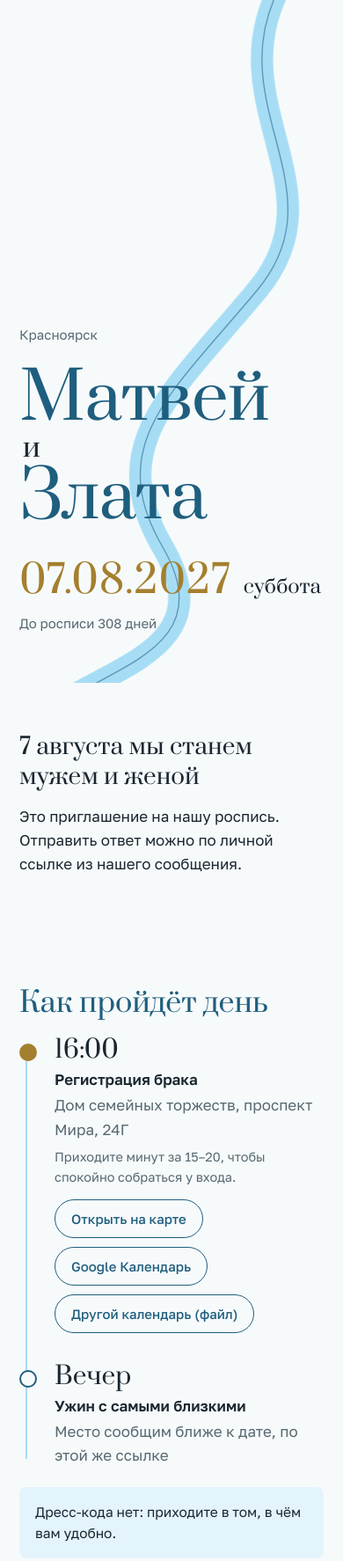
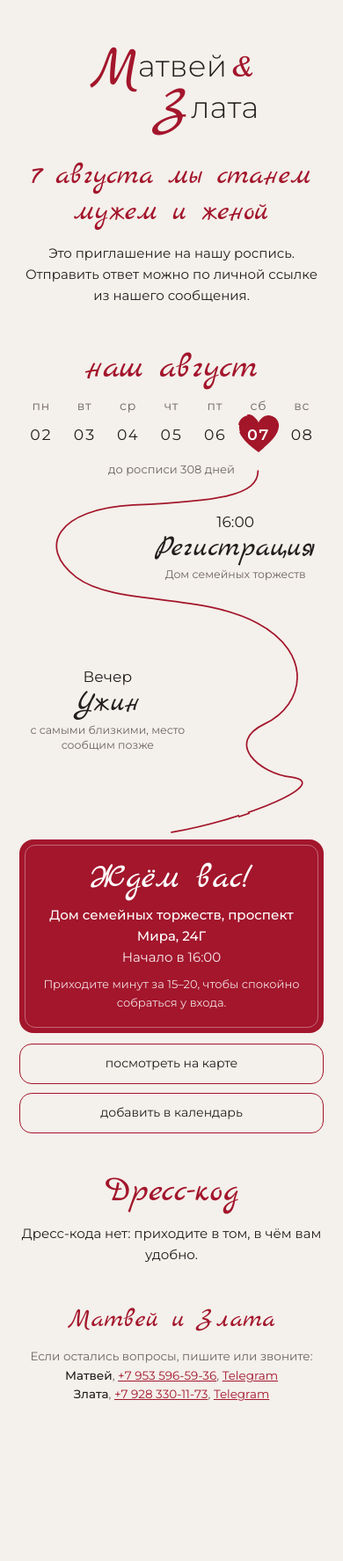
Before and after one commit to podbor16/wedding, a plain HTML site: page index.html in a window 390 px wide. Shown: the top 1774 px of the page at 88% size. After the commit the page ends 1650 px from the top, so only its background shows below. Drawn offline with Linux system fonts and the light colour scheme.

Commit message:
Add files via upload

```diff
--- a/index.html
+++ b/index.html
@@ -7,156 +7,159 @@
 <meta name="description" content="Приглашение на регистрацию брака Матвея и Златы, 7 августа 2027, Красноярск">
 <meta property="og:title" content="Матвей и Злата приглашают на роспись">
 <meta property="og:description" content="7 августа 2027, Красноярск, Дом семейных торжеств">
-<meta name="theme-color" content="#A6DDF5">
+<meta name="theme-color" content="#F4F0EB">
 <link rel="preconnect" href="https://fonts.googleapis.com">
 <link rel="preconnect" href="https://fonts.gstatic.com" crossorigin>
-<link href="https://fonts.googleapis.com/css2?family=Golos+Text:wght@400;500;600&family=Prata&display=swap" rel="stylesheet">
+<link href="https://fonts.googleapis.com/css2?family=Marck+Script&family=Montserrat:wght@300;400;500;600&display=swap" rel="stylesheet">
 <style>
+/* Бумажная открытка: тёплая бумага, бордово-красный, рукописные заголовки, линия от руки через весь день */
 :root{
-  --bg:#F7FAFB;        /* светлый фон */
-  --ink:#1A2630;
-  --muted:#566871;
-  --sky:#A6DDF5;       /* основной голубой */
-  --sky-hover:#8FD2F0;
-  --river:#1F5E7E;     /* глубокий голубой — для текста и рамок */
-  --river-soft:#E4F4FC;/* светлый голубой */
-  --line:#C3D3DB;
-  --larch:#A47F2E;     /* лиственница в августе */
+  --desk:#E6E1DB;      /* стол под открыткой (на компьютере) */
+  --paper:#F4F0EB;     /* бумага */
+  --ink:#231E1E;
+  --muted:#6E6563;
+  --red:#A3162C;       /* бордово-красный */
+  --red-dark:#86101F;
+  --red-soft:#F3E2E1;
+  --line:#DCD2CB;
   --white:#FFFFFF;
-  --danger:#9B2C2C;
-  --radius-s:8px;
-  --radius-l:18px;
-  --display:"Prata", Georgia, "Times New Roman", serif;
-  --text:"Golos Text", system-ui, -apple-system, "Segoe UI", Roboto, sans-serif;
+  --danger:#A3162C;
+  --script:"Marck Script", "Segoe Script", cursive;
+  --text:"Montserrat", system-ui, -apple-system, "Segoe UI", Roboto, sans-serif;
+  color-scheme:light;
 }
 *{box-sizing:border-box}
 html{-webkit-text-size-adjust:100%}
-body{margin:0;background:var(--bg);color:var(--ink);font:400 17px/1.6 var(--text);}
-a{color:var(--river);text-underline-offset:3px}
-:focus-visible{outline:2px solid var(--larch);outline-offset:3px;border-radius:4px}
-.wrap{max-width:620px;margin:0 auto;padding:0 22px}
+body{margin:0;background:var(--paper);color:var(--ink);font:400 15px/1.6 var(--text);}
+a{color:var(--red)}
+:focus-visible{outline:2px solid var(--red);outline-offset:3px;border-radius:4px}
+.card{max-width:460px;margin:0 auto;background:var(--paper);padding:0 22px 40px;text-align:center;overflow:hidden}
+@media (min-width:600px){
+  body{background:var(--desk)}
+  .card{margin:40px auto;box-shadow:0 18px 50px rgba(60,40,35,.18);padding:0 34px 48px}
+}
+.script{font-family:var(--script);font-weight:400;color:var(--red);line-height:1.1}
 
-/* ---------- hero ---------- */
-.hero{position:relative;min-height:92svh;display:flex;flex-direction:column;justify-content:flex-end;padding:40px 0 56px;overflow:hidden}
-.river{position:absolute;inset:0;width:100%;height:100%;pointer-events:none}
-.river path{fill:none;stroke:var(--river);stroke-width:1.4;stroke-linecap:round;opacity:.55}
-.river path.wide{stroke:var(--sky);stroke-width:26;opacity:1}
-.hero .wrap{position:relative;width:100%}
-.place{margin:0 0 28px;color:var(--muted);font-size:15px}
-.names{font:400 clamp(64px,19vw,132px)/.92 var(--display);letter-spacing:-.01em;margin:0;color:var(--river)}
-.names span{display:block}
-.names .and{font-size:.42em;line-height:1.4;color:var(--ink);padding-left:.12em}
-.date{display:flex;align-items:baseline;gap:14px;margin:34px 0 0;font:400 22px/1.2 var(--display)}
-.date b{font-weight:400;color:var(--larch);font-size:44px;letter-spacing:.02em}
-.countdown{margin:10px 0 0;color:var(--muted);font-size:15px}
+/* ---------- имена ---------- */
+.names{margin:0;padding:52px 0 0;font:300 34px/1.15 var(--text);color:var(--ink);letter-spacing:.01em}
+.names .row{display:block}
+.names .row:last-child{padding-left:2.4em}
+.names .cap{font-family:var(--script);color:var(--red);font-size:1.9em;line-height:0;vertical-align:-.12em;margin-right:-.04em}
+.names .amp{font-family:var(--script);color:var(--red);font-size:1.3em;margin-left:.15em}
+.yes{margin:10px 0 0;font:400 24px/1.2 var(--script);color:var(--muted);transform:rotate(-3deg)}
 
-/* ---------- sections ---------- */
-section{padding:56px 0}
-h2{font:400 32px/1.15 var(--display);margin:0 0 20px;color:var(--river)}
-.letter p{margin:0 0 14px;max-width:34em}
-.greet{font:400 26px/1.3 var(--display);margin:0 0 18px}
-.sign{margin-top:22px;font-family:var(--display);font-size:20px}
+/* ---------- письмо ---------- */
+.letter{padding:38px 0 6px}
+.letter .greet{font:400 34px/1.2 var(--script);color:var(--red);margin:0 0 14px}
+.letter p{margin:0 auto 12px;max-width:30em}
+.letter .sign{font:400 26px/1.2 var(--script);color:var(--red);margin-top:16px}
+.status{color:var(--muted)}
 
-/* timeline of the day — a real sequence */
-.day{list-style:none;margin:0;padding:0;position:relative}
-.day::before{content:"";position:absolute;left:7px;top:10px;bottom:10px;width:2px;background:var(--sky)}
-.day li{position:relative;padding:0 0 34px 40px}
-.day li:last-child{padding-bottom:0}
-.day li::before{content:"";position:absolute;left:0;top:8px;width:16px;height:16px;border-radius:50%;background:var(--bg);border:2px solid var(--river)}
-.day li.main::before{background:var(--larch);border-color:var(--larch)}
-.time{font:400 28px/1.1 var(--display);color:var(--ink)}
-.what{font-weight:600;margin:4px 0 2px}
-.where{color:var(--muted);margin:0}
-.btns{display:flex;flex-wrap:wrap;gap:10px;margin-top:14px}
-.btn{display:inline-flex;align-items:center;gap:8px;min-height:44px;padding:10px 18px;border-radius:999px;border:1.5px solid var(--river);background:transparent;color:var(--river);font:500 15px/1.2 var(--text);text-decoration:none;cursor:pointer}
-.btn:hover{background:var(--river-soft)}
-.btn.solid{background:var(--sky);border-color:var(--sky);color:var(--ink)}
-.btn.solid:hover{background:var(--sky-hover);border-color:var(--sky-hover)}
-.btn[disabled]{opacity:.55;cursor:progress}
-.note{margin:22px 0 0;padding:16px 18px;border-radius:var(--radius-s);background:var(--river-soft);font-size:15.5px}
+/* ---------- календарь ---------- */
+h2{font:400 40px/1.1 var(--script);color:var(--red);margin:0 0 14px}
+.month{padding:30px 0 0}
+.week{display:grid;grid-template-columns:repeat(7,1fr);row-gap:8px;font:400 14px/1 var(--text);color:var(--muted);letter-spacing:.06em}
+.week .d{position:relative;font-size:17px;color:var(--ink);padding:10px 0;font-variant-numeric:tabular-nums}
+.week .d.on{color:var(--white);font-weight:600}
+.week .d.on svg{position:absolute;left:50%;top:50%;width:52px;height:48px;transform:translate(-50%,-52%);z-index:0;overflow:visible}
+.week .d.on span{position:relative;z-index:1}
+.countdown{margin:10px 0 0;color:var(--muted);font-size:13px}
 
-/* ---------- rsvp ---------- */
-.rsvp{background:var(--white);border-top:1px solid var(--line);border-bottom:1px solid var(--line)}
-.lead{color:var(--muted);margin:-8px 0 26px}
-fieldset{border:0;margin:0 0 28px;padding:0}
-legend{font-weight:600;margin:0 0 12px;padding:0}
-.person{display:grid;gap:10px;padding:16px 0;border-top:1px solid var(--river-soft)}
-.person:first-of-type{border-top:0;padding-top:0}
-.pname{font-size:18px;font-weight:500}
-.pname small{font-weight:400;color:var(--muted);margin-left:6px;font-size:14px}
+/* ---------- день: линия от руки ---------- */
+.flow{position:relative;width:100%;aspect-ratio:320/380;margin:-8px auto 0}
+.flow svg.squiggle{position:absolute;inset:0;width:100%;height:100%;overflow:visible}
+.squiggle path{fill:none;stroke:var(--red);stroke-width:1.6;stroke-linecap:round}
+.step{position:absolute;width:58%}
+.step .time{font:400 17px/1 var(--text);color:var(--ink)}
+.step .what{font:400 34px/1.05 var(--script);color:var(--ink);margin-top:4px}
+.step .where{font-size:12.5px;line-height:1.35;color:var(--muted);margin-top:4px}
+.step.s0{right:0;top:12%;text-align:center}
+.step.s1{left:0;top:55%;text-align:center}
+.step.s2{right:0;top:80%;text-align:center}
+
+/* ---------- красные блоки ---------- */
+.block{position:relative;color:var(--white);padding:22px 20px 24px;margin:8px 0 0;isolation:isolate}
+.block::before{content:"";position:absolute;inset:0;background:var(--red);border-radius:16px;z-index:-1}
+.block::after{content:"";position:absolute;inset:6px;border:1px solid rgba(255,255,255,.35);border-radius:12px;pointer-events:none}
+.block h2{color:var(--white);margin-bottom:8px}
+.block p{margin:0}
+.v-place{font-weight:500}
+.v-time{opacity:.92}
+.v-hint{font-size:13px;opacity:.85;margin-top:8px!important}
+.btns{display:grid;gap:10px;margin-top:12px}
+.cal{display:grid;gap:10px}
+.btn{display:flex;align-items:center;justify-content:center;min-height:46px;padding:10px 18px;border-radius:14px;border:1.5px solid var(--red);background:transparent;color:var(--ink);font:400 14px/1.2 var(--text);text-decoration:none;cursor:pointer}
+.btn:hover{background:var(--red-soft)}
+.btn.solid{background:var(--red);border-color:var(--red);color:var(--white);font-weight:500}
+.btn.solid:hover{background:var(--red-dark)}
+.btn[disabled]{opacity:.6;cursor:progress}
+
+.dress{padding:44px 0 0}
+.dress p{margin:0 auto;max-width:28em}
+
+/* ---------- анкета ---------- */
+.rsvp{padding:44px 0 0}
+.rsvp .block{padding-bottom:22px}
+.lead{margin:2px 0 0!important;font-size:14px;opacity:.9}
+.form-wrap{border:1.5px solid var(--red);border-top:0;border-radius:0 0 16px 16px;margin:-14px 6px 0;padding:30px 16px 20px;text-align:left;background:var(--paper)}
+fieldset{border:0;margin:0 0 22px;padding:0}
+legend{font:400 26px/1.2 var(--script);color:var(--red);margin:0 0 8px;padding:0}
+.person{display:grid;gap:8px;padding:12px 0;border-top:1px solid var(--line)}
+.person:first-of-type{border-top:0;padding-top:4px}
+.pname{font-weight:500}
+.pname small{font-weight:400;color:var(--muted);margin-left:6px;font-size:12px}
 .seg{display:grid;grid-template-columns:repeat(3,1fr);gap:6px}
 .seg input{position:absolute;opacity:0;pointer-events:none}
-.seg label{display:flex;align-items:center;justify-content:center;text-align:center;min-height:46px;padding:8px 6px;border:1.5px solid var(--line);border-radius:var(--radius-s);font-size:15px;cursor:pointer;user-select:none;line-height:1.2}
-.seg input:checked+label{border-color:var(--river);background:var(--sky);color:var(--ink);font-weight:500}
-.seg input:focus-visible+label{outline:2px solid var(--larch);outline-offset:2px}
-.extra{display:grid;grid-template-columns:1fr auto auto;gap:10px;align-items:center;margin-top:10px}
-.check{display:flex;align-items:center;gap:6px;font-size:15px;white-space:nowrap}
-.check input{width:20px;height:20px;accent-color:var(--river)}
-.icon-btn{width:44px;height:44px;border-radius:50%;border:1.5px solid var(--line);background:transparent;color:var(--muted);font-size:20px;cursor:pointer}
-input[type=text],textarea{width:100%;font:400 16px/1.4 var(--text);color:var(--ink);padding:12px 14px;border:1.5px solid var(--line);border-radius:var(--radius-s);background:var(--white)}
-input[type=text]:focus,textarea:focus{border-color:var(--river);outline:none}
-textarea{min-height:84px;resize:vertical}
-.field{margin:0 0 22px}
-.field label{display:block;font-weight:600;margin:0 0 8px}
+.seg label{display:flex;align-items:center;justify-content:center;text-align:center;min-height:44px;padding:6px;border:1.5px solid var(--line);border-radius:12px;font-size:13.5px;cursor:pointer;user-select:none;line-height:1.2;background:var(--white)}
+.seg input:checked+label{border-color:var(--red);background:var(--red);color:var(--white);font-weight:500}
+.seg input:focus-visible+label{outline:2px solid var(--red);outline-offset:2px}
+.hint{color:var(--muted);font-size:13px;margin:4px 0 0}
+.extra{display:grid;grid-template-columns:1fr auto auto;gap:8px;align-items:center;margin-top:10px}
+.check{display:flex;align-items:center;gap:6px;font-size:13.5px;white-space:nowrap}
+.check input{width:20px;height:20px;accent-color:var(--red)}
+.icon-btn{width:44px;height:44px;border-radius:50%;border:1.5px solid var(--line);background:var(--white);color:var(--muted);font-size:20px;cursor:pointer}
+input[type=text],textarea{width:100%;font:400 16px/1.4 var(--text);color:var(--ink);padding:11px 13px;border:1.5px solid var(--line);border-radius:12px;background:var(--white)}
+input[type=text]:focus,textarea:focus{border-color:var(--red);outline:none}
+textarea{min-height:80px;resize:vertical}
+.field{margin:0 0 20px}
+.field>label{display:block;font-weight:500;margin:0 0 8px}
 .chips{display:flex;flex-wrap:wrap;gap:8px}
 .chips input{position:absolute;opacity:0;pointer-events:none}
-.chips label{padding:9px 14px;border:1.5px solid var(--line);border-radius:999px;font-size:15px;cursor:pointer;font-weight:400;margin:0}
-.chips input:checked+label{border-color:var(--river);background:var(--sky);color:var(--ink)}
-.chips input:focus-visible+label{outline:2px solid var(--larch);outline-offset:2px}
-.hint{color:var(--muted);font-size:14.5px;margin:6px 0 0}
-.error{color:var(--danger);font-size:15px;margin:12px 0 0}
-.done{padding:22px;border-radius:var(--radius-l);background:var(--river-soft)}
-.done h3{font:400 26px/1.2 var(--display);margin:0 0 10px;color:var(--river)}
-.done ul{margin:0 0 16px;padding-left:20px}
-.status{padding:28px 0;color:var(--muted)}
+.chips label{padding:8px 13px;border:1.5px solid var(--line);border-radius:999px;font-size:13.5px;cursor:pointer;margin:0;background:var(--white)}
+.chips input:checked+label{border-color:var(--red);background:var(--red-soft);color:var(--red-dark)}
+.chips input:focus-visible+label{outline:2px solid var(--red);outline-offset:2px}
+#send{width:100%}
+.error{color:var(--danger);font-size:14px;margin:12px 0 0}
+#extrasBox .btns{margin-top:10px}
+.done{text-align:center}
+.done h3{font:400 34px/1.2 var(--script);color:var(--red);margin:0 0 10px}
+.done ul{list-style:none;margin:0 0 14px;padding:0}
 
-footer{padding:48px 0 64px;color:var(--muted);font-size:15px}
-footer .names-s{font:400 22px/1.3 var(--display);color:var(--river);margin:0 0 6px}
+footer{padding:44px 0 0;color:var(--muted);font-size:13.5px}
+footer .names-s{font:400 30px/1.2 var(--script);color:var(--red);margin:0 0 8px}
+footer b{color:var(--ink);font-weight:500}
 
-.demo{position:sticky;top:0;z-index:5;background:var(--ink);color:#E9EEEC;font-size:13.5px;padding:8px 0}
-.demo .wrap{display:flex;flex-wrap:wrap;gap:8px;align-items:center}
-.demo button{font:500 13px var(--text);padding:6px 10px;border-radius:999px;border:1px solid #6E7F7B;background:transparent;color:inherit;cursor:pointer}
-.demo button[aria-pressed=true]{background:#E9EEEC;color:var(--ink)}
+.demo{position:sticky;top:0;z-index:5;background:var(--ink);color:#EEE7E2;font-size:13px;padding:8px 16px;text-align:left}
+.demo .wrap{display:flex;flex-wrap:wrap;gap:8px;align-items:center;max-width:460px;margin:0 auto}
+.demo button{font:500 12.5px var(--text);padding:6px 10px;border-radius:999px;border:1px solid #7D706C;background:transparent;color:inherit;cursor:pointer}
+.demo button[aria-pressed=true]{background:#EEE7E2;color:var(--ink)}
 [hidden]{display:none!important}
 
-/* ---------- цветовые варианты: CONFIG.palette = "sky" | "light" | "rose" ---------- */
-html[data-palette="light"]{
-  --bg:#FBFDFF; --ink:#1A2630; --muted:#5E717A;
-  --sky:#E3F3FF; --sky-hover:#D2EAFC;
-  --river:#2E6F8E; --river-soft:#F1F8FF; --line:#D5E2EC;
-}
-html[data-palette="rose"]{
-  --bg:#FEFBFB; --ink:#2B1F23; --muted:#6E5A60;
-  --sky:#FAE3E8; --sky-hover:#F5D2DA;
-  --river:#8C3D55; --river-soft:#FDF2F4; --line:#EDDADF;
-}
-html[data-palette="green"]{
-  --bg:#FBFDFA; --ink:#1C2A1F; --muted:#5D6E5F;
-  --sky:#DCF7DC; --sky-hover:#CBF0CB;
-  --river:#2F6B3A; --river-soft:#F1FBF0; --line:#D6E8D3;
-}
-html[data-palette="gold"]{
-  --bg:#FDFBF6; --ink:#2A2418; --muted:#6E6352;
-  --sky:#EBD9A6; --sky-hover:#E3CC8C;
-  --river:#7A5A17; --river-soft:#FAF4E4; --line:#E7DCC0;
-  --larch:#9A7424;
-}
-html[data-palette="light"] .river path:not(.wide),html[data-palette="rose"] .river path:not(.wide),html[data-palette="green"] .river path:not(.wide){opacity:.35}
-
-@media (min-width:760px){
-  body{font-size:18px}
-  .hero{justify-content:center}
-  section{padding:80px 0}
-}
 @media (prefers-reduced-motion:no-preference){
-  .river path.draw{stroke-dasharray:var(--len);stroke-dashoffset:var(--len);animation:flow 3.2s cubic-bezier(.45,.05,.25,1) .2s forwards}
-  .river path.wide{opacity:0;animation:mist 2.4s ease .9s forwards}
-  @keyframes flow{to{stroke-dashoffset:0}}
-  @keyframes mist{to{opacity:1}}
+  .squiggle path.draw{stroke-dasharray:var(--len);stroke-dashoffset:var(--len);animation:draw 3s cubic-bezier(.45,.05,.25,1) .3s forwards}
+  .week .d.on svg{animation:beat 1.6s ease 1.2s 2}
+  @keyframes draw{to{stroke-dashoffset:0}}
+  @keyframes beat{0%,100%{transform:translate(-50%,-52%) scale(1)}30%{transform:translate(-50%,-52%) scale(1.12)}}
 }
 </style>
 </head>
 <body>
+
+<!-- фильтр «нарисовано от руки» для красных плашек и линий -->
+<svg width="0" height="0" style="position:absolute" aria-hidden="true">
+  <filter id="rough-line"><feTurbulence type="fractalNoise" baseFrequency="0.015" numOctaves="1" seed="3"/><feDisplacementMap in="SourceGraphic" scale="1.5"/></filter>
+  <filter id="rough"><feTurbulence type="fractalNoise" baseFrequency="0.02" numOctaves="2" seed="7"/><feDisplacementMap in="SourceGraphic" scale="2.5"/></filter>
+</svg>
 
 <div class="demo" id="demoBar" hidden>
   <div class="wrap">
@@ -164,64 +167,77 @@ html[data-palette="light"] .river path:not(.wide),html[data-palette="rose"] .riv
     <button type="button" data-demo="pair">пара + место для спутника</button>
     <button type="button" data-demo="solo">один гость на «ты»</button>
     <button type="button" data-demo="nocode">без личной ссылки</button>
-    <span style="margin-left:8px">Цвет:</span>
-    <button type="button" data-pal="sky">голубой</button>
-    <button type="button" data-pal="light">светло-голубой</button>
-    <button type="button" data-pal="rose">розовый</button>
-    <button type="button" data-pal="green">зелёный</button>
-    <button type="button" data-pal="gold">золотой</button>
   </div>
 </div>
 
-<header class="hero">
-  <svg class="river" viewBox="0 0 400 800" preserveAspectRatio="xMidYMid slice" aria-hidden="true">
-    <path class="wide" d="M330 -20 C 250 120, 400 220, 300 340 S 120 520, 190 640 S 120 780, 60 830"/>
-    <path class="draw" d="M330 -20 C 250 120, 400 220, 300 340 S 120 520, 190 640 S 120 780, 60 830"/>
-  </svg>
-  <div class="wrap">
-    <p class="place">Красноярск</p>
-    <h1 class="names"><span>Матвей</span><span class="and">и</span><span>Злата</span></h1>
-    <p class="date"><b>07.08.2027</b><span>суббота</span></p>
+<div class="card">
+  <header>
+    <h1 class="names">
+      <span class="row"><span class="cap">М</span>атвей<span class="amp">&amp;</span></span>
+      <span class="row"><span class="cap">З</span>лата</span>
+    </h1>
+  </header>
+
+  <section class="letter" id="letter">
+    <p class="status">Открываем приглашение…</p>
+  </section>
+
+  <section class="month" aria-label="Дата росписи">
+    <h2>наш август</h2>
+    <div class="week" role="table">
+      <span>пн</span><span>вт</span><span>ср</span><span>чт</span><span>пт</span><span>сб</span><span>вс</span>
+      <span class="d">02</span><span class="d">03</span><span class="d">04</span><span class="d">05</span><span class="d">06</span>
+      <span class="d on" aria-label="7 августа 2027, день росписи">
+        <svg viewBox="0 0 52 48" aria-hidden="true"><path d="M26 45 C 10 33, 2 24, 3 14 C 4 6, 11 2, 17 3 C 21 4, 24 7, 26 11 C 28 7, 32 3, 37 3 C 44 3, 50 9, 49 16 C 48 26, 39 34, 26 45 Z" fill="var(--red)" filter="url(#rough)"/></svg>
+        <span>07</span>
+      </span>
+      <span class="d">08</span>
+    </div>
     <p class="countdown" id="countdown"></p>
-  </div>
-</header>
+  </section>
 
-<main>
-  <section class="letter">
-    <div class="wrap" id="letter">
-      <p class="status">Открываем приглашение…</p>
+  <section aria-label="Как пройдёт день">
+    <div class="flow">
+      <svg class="squiggle" viewBox="0 0 320 380" preserveAspectRatio="none" aria-hidden="true">
+        <path class="draw" filter="url(#rough-line)" d="M251 0 C 251 26, 210 32, 120 36 C 40 40, 18 80, 60 112 C 100 142, 190 128, 250 160 C 310 192, 300 246, 258 266 C 216 286, 252 318, 286 322 C 330 328, 240 366, 160 380"/>
+      </svg>
+      <div id="day"></div>
     </div>
   </section>
 
-  <section>
-    <div class="wrap">
-      <h2>Как пройдёт день</h2>
-      <ol class="day" id="day"></ol>
-      <p class="note" id="dress"></p>
-    </div>
+  <section class="block" aria-label="Место">
+    <h2>Ждём вас!</h2>
+    <div id="venue"></div>
+  </section>
+  <div class="btns" id="venueBtns"></div>
+
+  <section class="dress">
+    <h2>Дресс-код</h2>
+    <p id="dress"></p>
   </section>
 
   <section class="rsvp" id="rsvp" hidden>
-    <div class="wrap">
+    <div class="block">
       <h2 id="rsvpTitle">Ваш ответ</h2>
       <p class="lead" id="rsvpLead"></p>
+    </div>
+    <div class="form-wrap">
       <form id="form" novalidate></form>
       <div id="done" hidden></div>
     </div>
   </section>
-</main>
 
-<footer>
-  <div class="wrap">
+  <footer>
     <p class="names-s">Матвей и Злата</p>
     <p id="contacts"></p>
-  </div>
-</footer>
+  </footer>
+</div>
 
 <script>
 /* ================= НАСТРОЙКИ =================
    Всё, что может поменяться, — здесь. */
 const CONFIG = {
+  design: "red",
   // цвет приглашения: "sky" — голубой, "light" — светло-голубой, "rose" — розовый, "green" — зелёный, "gold" — золотой
   palette: "sky",
   // адрес веб-приложения Apps Script (после «Развернуть → Новое развертывание»)
@@ -231,7 +247,8 @@ const CONFIG = {
   steps: [
     {
       time: "16:00",
-      title: "Регистрация брака",
+      title: "Регистрация",
+      short: "Дом семейных торжеств",
       place: "Дом семейных торжеств, проспект Мира, 24Г",
       hint: "Приходите минут за 15–20, чтобы спокойно собраться у входа.",
       map: "https://yandex.ru/profile/-/CXa3ZKIp",
@@ -239,7 +256,8 @@ const CONFIG = {
     },
     {
       time: "Вечер",
-      title: "Ужин с самыми близкими",
+      title: "Ужин",
+      short: "с самыми близкими, место сообщим позже",
       place: "Место сообщим ближе к дате, по этой же ссылке",
       hint: "",
       map: ""
@@ -310,19 +328,23 @@ function jsonp(url, params){
 /* ================= СТАТИЧНЫЕ БЛОКИ ================= */
 function renderStatic(){
   const days = Math.ceil((new Date(CONFIG.date + "T16:00:00+07:00") - Date.now()) / 864e5);
-  $("#countdown").textContent = days > 0 ? `До росписи ${days} ${plural(days,"день","дня","дней")}` : "";
+  $("#countdown").textContent = days > 0 ? `до росписи ${days} ${plural(days,"день","дня","дней")}` : "";
 
-  $("#day").innerHTML = CONFIG.steps.map(s => `
-    <li class="${s.main ? "main" : ""}">
+  // день: шаги вдоль нарисованной от руки линии
+  $("#day").innerHTML = CONFIG.steps.map((s, i) => `
+    <div class="step s${i}">
       <div class="time">${esc(s.time)}</div>
-      <p class="what">${esc(s.title)}</p>
-      <p class="where">${esc(s.place)}</p>
-      ${s.hint ? `<p class="hint">${esc(s.hint)}</p>` : ""}
-      ${s.map || s.main ? `<div class="btns">
-        ${s.map ? `<a class="btn" href="${esc(s.map)}" target="_blank" rel="noopener">Открыть на карте</a>` : ""}
-        ${s.main ? `<span id="cal" class="btns" style="margin:0"></span>` : ""}
-      </div>` : ""}
-    </li>`).join("");
+      <div class="what">${esc(s.title)}</div>
+      ${s.short ? `<div class="where">${esc(s.short)}</div>` : ""}
+    </div>`).join("");
+  const main = CONFIG.steps.find(s => s.main) || CONFIG.steps[0];
+  $("#venue").innerHTML = `
+    <p class="v-place">${esc(main.place)}</p>
+    <p class="v-time">Начало в ${esc(main.time)}</p>
+    ${main.hint ? `<p class="v-hint">${esc(main.hint)}</p>` : ""}`;
+  $("#venueBtns").innerHTML = `
+    ${main.map ? `<a class="btn wide" href="${esc(main.map)}" target="_blank" rel="noopener">посмотреть на карте</a>` : ""}
+    <span id="cal" class="cal"></span>`;
   $("#dress").textContent = CONFIG.dress;
 
   // Календарь: iPhone открывает файл .ics сразу в «Календаре» (файл лежит рядом с index.html),
@@ -337,11 +359,10 @@ function renderStatic(){
   const isAndroid = /Android/.test(ua);
   const cal = $("#cal");
   if (cal) cal.innerHTML = isIOS
-    ? `<a class="btn" href="${c.file}">Добавить в календарь</a>`
+    ? `<a class="btn wide" href="${c.file}">добавить в календарь</a>`
     : isAndroid
-      ? `<a class="btn" href="${esc(gcal)}" target="_blank" rel="noopener">Добавить в календарь</a>`
-      : `<a class="btn" href="${esc(gcal)}" target="_blank" rel="noopener">Google Календарь</a>
-         <a class="btn" href="${c.file}" download>Другой календарь (файл)</a>`;
+      ? `<a class="btn wide" href="${esc(gcal)}" target="_blank" rel="noopener">добавить в календарь</a>`
+      : `<a class="btn wide" href="${esc(gcal)}" target="_blank" rel="noopener">добавить в календарь</a>`;
 
   const cs = CONFIG.contacts.filter(x => x.phone || x.telegram);
   $("#contacts").innerHTML = cs.length
@@ -371,16 +392,16 @@ function renderLetter(state){
   const v = voice(INV);
   if (!INV.events.rospis){
     box.innerHTML = `<p class="greet">${esc(v.greet)}</p>
-      <p>Свадьбу мы празднуем летом 2028 года, и ${v.you} в списке наших гостей. Подробности появятся по этой же ссылке ближе к дате.</p>
-      <p class="sign">Матвей и Злата</p>`;
+      <p>Свадьбу мы празднуем летом 2028 года, и ${v.you} в списке наших гостей. Подробности появятся по этой же ссылке ближе к дате.</p>`;
     $("#rsvp").hidden = true;
     return;
   }
+  const wait = document.querySelector('[aria-label="Место"] h2');
+  if (wait) wait.textContent = v.you === "ты" ? "Ждём тебя!" : (v.you === "Вы" ? "Ждём Вас!" : "Ждём вас!");
   box.innerHTML = `
     <p class="greet">${esc(v.greet)}</p>
     <p>7 августа 2027 года мы станем мужем и женой. Нам очень хочется разделить этот день с ${v.youIns}: сначала регистрация в Доме семейных торжеств, а потом ужин в кругу самых близких.</p>
-    <p>Ниже можно отметить, ${v.can} ли ${v.you} прийти. Если планы потом поменяются, ответ можно будет изменить по этой же ссылке.</p>
-    <p class="sign">Матвей и Злата</p>`;
+    <p>Ниже можно отметить, ${v.can} ли ${v.you} прийти. Если планы потом поменяются, ответ можно будет изменить по этой же ссылке.</p>`;
   renderForm();
 }
 
@@ -568,7 +589,7 @@ async function load(){
 }
 
 // длина линии реки для анимации
-document.querySelectorAll(".river path.draw").forEach(p => p.style.setProperty("--len", p.getTotalLength()));
+document.querySelectorAll(".squiggle path.draw").forEach(p => p.style.setProperty("--len", p.getTotalLength()));
 load();
 </script>
 </body>
```
